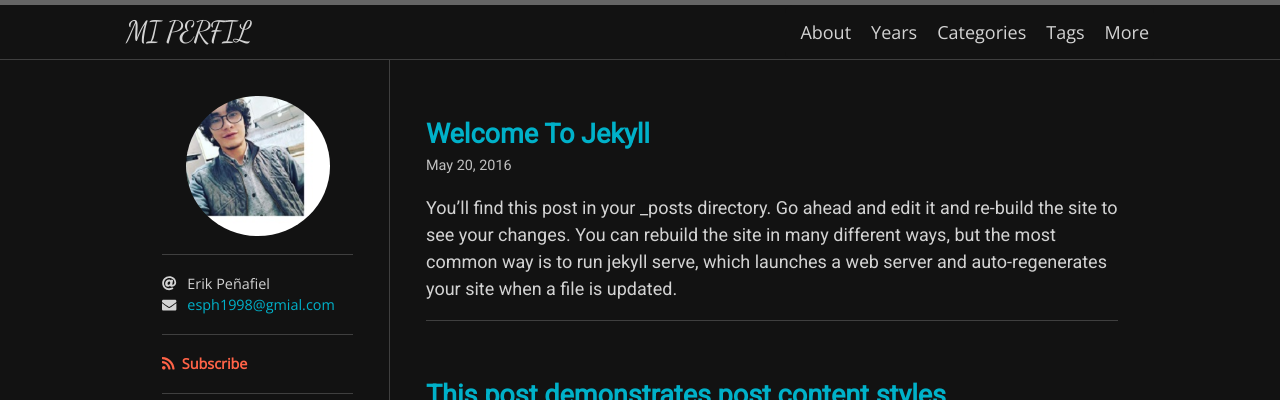
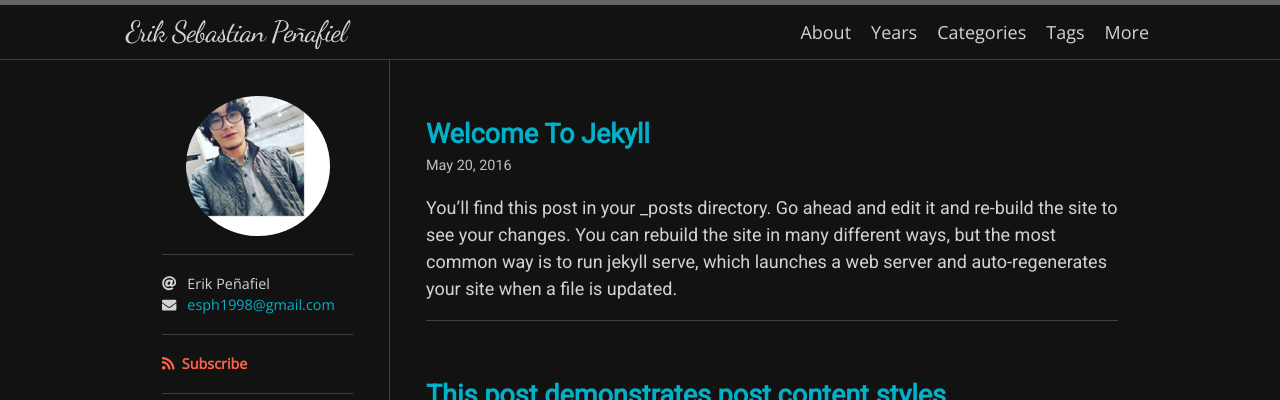
Before and after one commit to Eriksph/Eriksph, a Jekyll site: the page built from index.html, in a window 1280 px wide. Shown: the top 400 px of the page. Built offline with Jekyll 4.4.1, drawn with Linux system fonts in a browser that asks for light colours; nearby versions of some CDN libraries; some web fonts are replaced; the list of posts is cut into pages by our own code.

Commit message:
Update _config.yml

```diff
--- a/_config.yml
+++ b/_config.yml
@@ -1,8 +1,8 @@
-title: MI PERFIL
+title: Erik Sebastian Peñafiel
 description: A minimal and beautiful Jekyll theme best for writing and note-taking.
 author: Erik Peñafiel
 avatar: /mifoto.JPG
-email: esph1998@gmial.com
+email: esph1998@gmail.com
 
 plugins:
   - jekyll-seo-tag
@@ -30,11 +30,11 @@ exclude:
 # Jekyll SEO Tag (Optional)
 # =========================
 twitter:
-  username: ngzhio
+  username: esph1998
   card: summary
-logo: logo.png
+logo: mifoto.JPG
 social:
-  name: Shangzhi Huang
+  name: Erik Peñafiel
   links:
     - https://twitter.com/ngzhio
     - https://www.facebook.com/ngzhio
```
